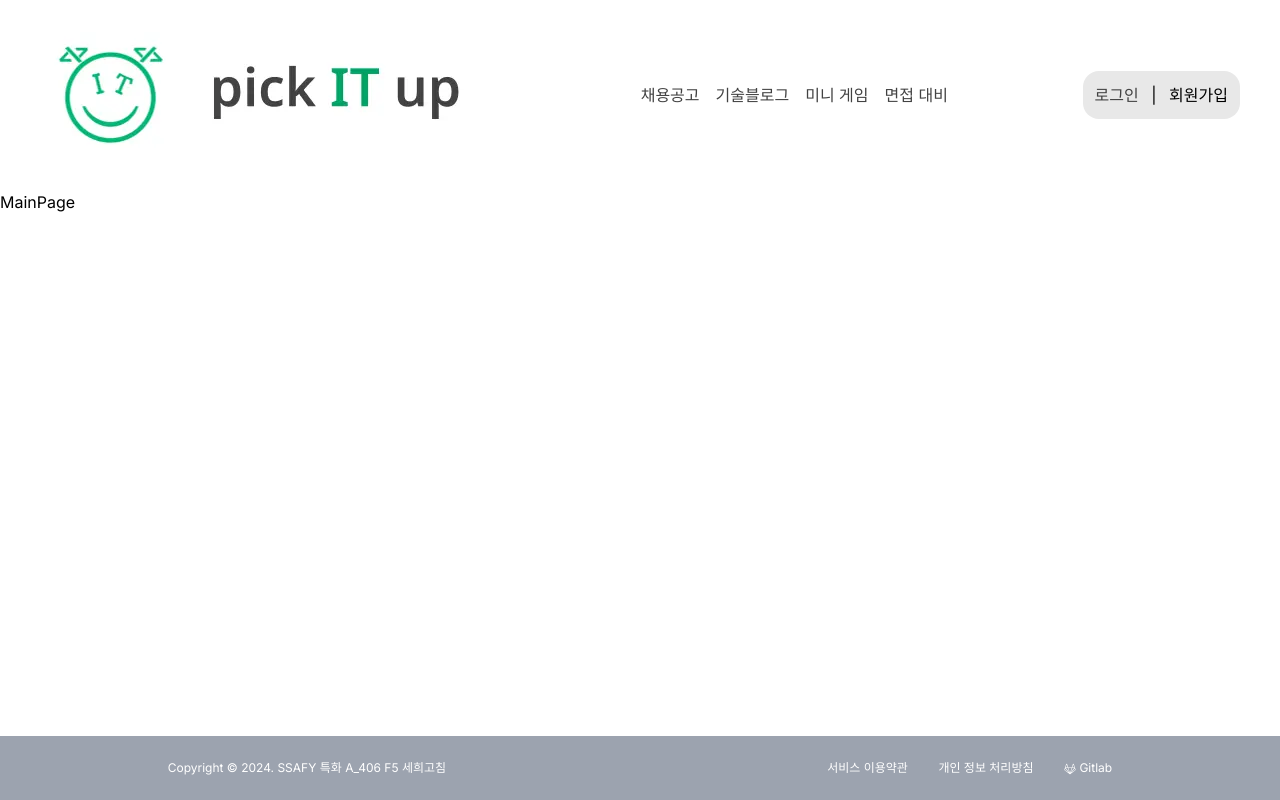
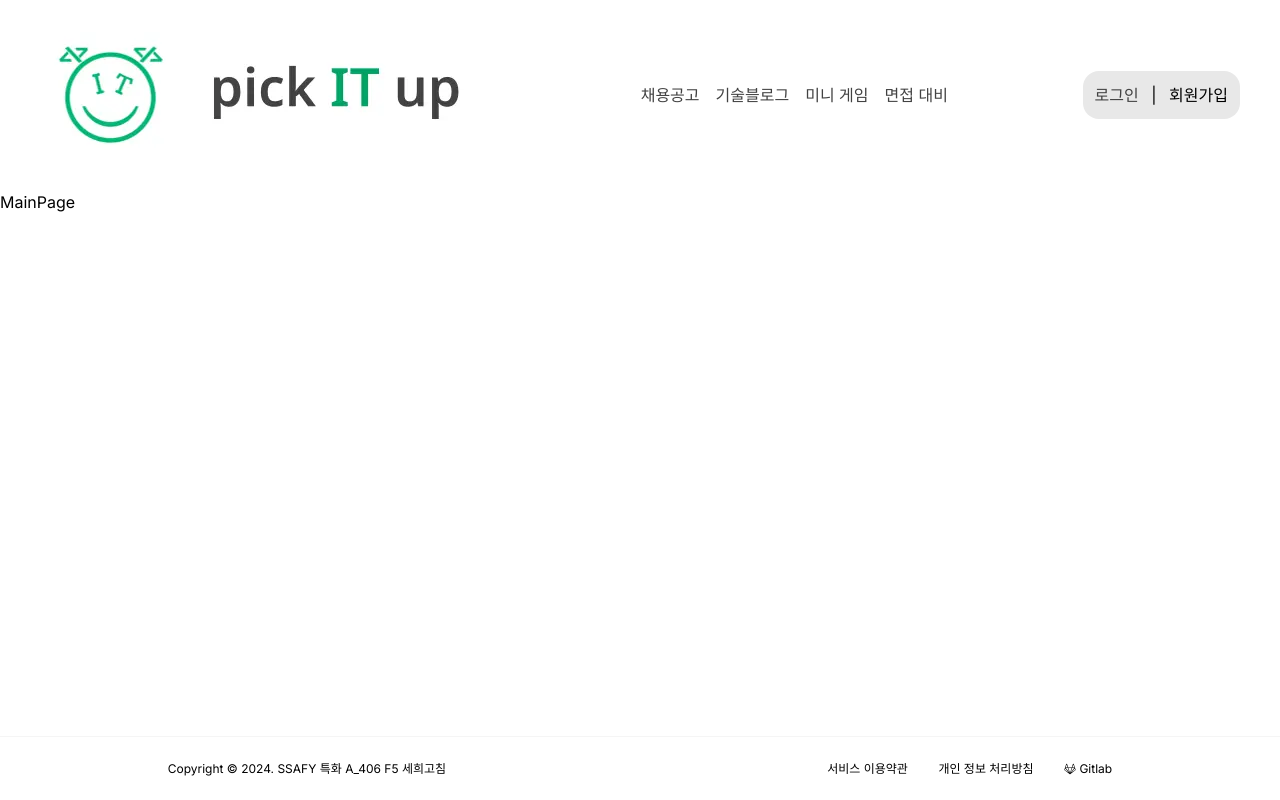
Before and after one commit to yhc-key/pickITup, a Next.js app in the folder frontend/: page / in a window 1280 px wide. Built offline with nearby package versions, Linux system fonts and the light colour scheme.

Commit message:
📝Docs :  added footer.tsx file (divided from layout.tsx), changed footer font color, border top

```diff
--- /dev/null
+++ b/frontend/components/footer.tsx
@@ -0,0 +1,15 @@
+import { IoLogoGitlab } from "react-icons/io5";
+
+export default function Footer() {
+    return (
+    <footer className="mt-auto flex justify-evenly items-center bg-white text-black text-xs h-16 border-t border-[#F5F5F5]">
+      <div className="w-1/12"></div>
+      <div>Copyright © 2024. SSAFY 특화 A_406 F5 세희고침</div>
+      <div className="w-3/12"></div>
+      <div>서비스 이용약관</div>
+      <div>개인 정보 처리방침</div>
+      <div><IoLogoGitlab className="inline-block" /> Gitlab</div>
+      <div className="w-1/12"></div>
+    </footer>
+    )
+}
--- a/frontend/src/app/layout.tsx
+++ b/frontend/src/app/layout.tsx
@@ -3,7 +3,7 @@ import type { Metadata } from "next";
 import { Inter } from "next/font/google";
 import "./globals.css";
 import Header from "../../components/header";
-import { IoLogoGitlab } from "react-icons/io5";
+import Footer from "../../components/footer"
 const inter = Inter({ subsets: ["latin"] });
 
 const signLinks = [
@@ -26,15 +26,7 @@ export default function RootLayout({
       <body className={`${inter.className} min-h-screen flex flex-col`}>
         <Header />
         <main className="flex-grow">{children}</main>
-        <footer className="mt-auto flex justify-evenly items-center bg-gray-400 text-white text-xs h-16">
-          <div className="w-1/12"></div>
-          <div>Copyright © 2024. SSAFY 특화 A_406 F5 세희고침</div>
-          <div className="w-3/12"></div>
-          <div>서비스 이용약관</div>
-          <div>개인 정보 처리방침</div>
-          <div><IoLogoGitlab className="inline-block"/> Gitlab</div>
-          <div className="w-1/12"></div>
-        </footer>
+        <Footer />
       </body>
     </html>
   );
```
